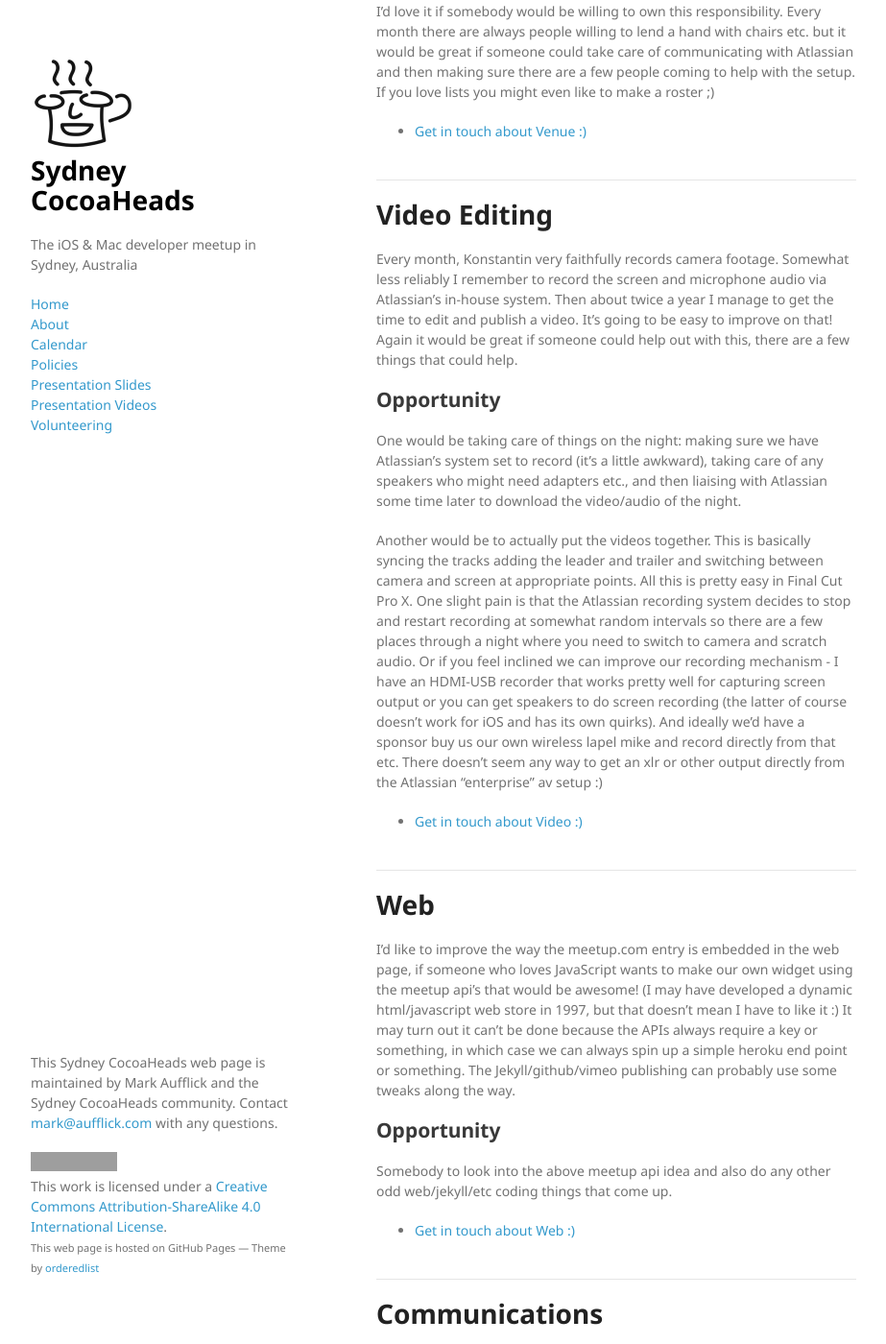
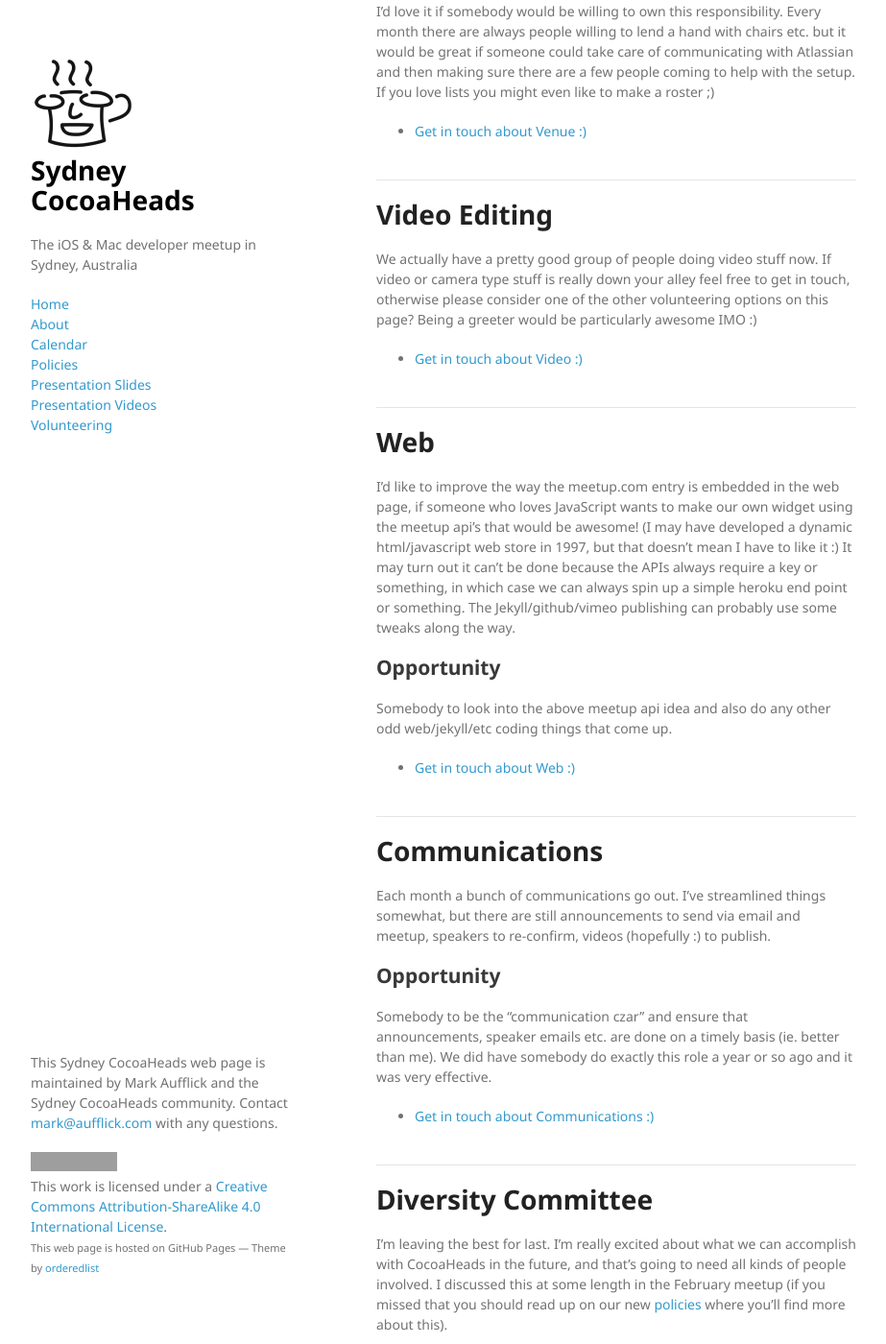
Before and after one commit to SydneyCocoaHeads/SydneyCocoaheads.github.io, a Jekyll site: the page built from volunteering.md, in a window 1280 px wide and 1400 px high, scrolled down 1011 px. Shown: the whole window at 96% size, without its empty margins (178-1101 px from the left). Built offline with Jekyll 4.4.1, drawn with Linux system fonts in a browser that asks for light colours; grey boxes are pictures that could not be loaded.

Commit message:
Doing pretty good for video now

```diff
--- a/_includes/volunteering/video.md
+++ b/_includes/volunteering/video.md
@@ -1,13 +1,6 @@
 Video Editing
 =============
 
-Every month, Konstantin very faithfully records camera footage. Somewhat less reliably I remember to record the screen and microphone audio via Atlassian's in-house system. Then about twice a year I manage to get the time to edit and publish a video. It's going to be easy to improve on that! Again it would be great if someone could help out with this, there are a few things that could help.
-
-Opportunity
------------
-
-One would be taking care of things on the night: making sure we have Atlassian's system set to record (it's a little awkward), taking care of any speakers who might need adapters etc., and then liaising with Atlassian some time later to download the video/audio of the night.
-
-Another would be to actually put the videos together. This is basically syncing the tracks adding the leader and trailer and switching between camera and screen at appropriate points. All this is pretty easy in Final Cut Pro X. One slight pain is that the Atlassian recording system decides to stop and restart recording at somewhat random intervals so there are a few places through a night where you need to switch to camera and scratch audio. Or if you feel inclined we can improve our recording mechanism - I have an HDMI-USB recorder that works pretty well for capturing screen output or you can get speakers to do screen recording (the latter of course doesn't work for iOS and has its own quirks). And ideally we'd have a sponsor buy us our own wireless lapel mike and record directly from that etc. There doesn't seem any way to get an xlr or other output directly from the Atlassian "enterprise" av setup :)
+We actually have a pretty good group of people doing video stuff now. If video or camera type stuff is really down your alley feel free to get in touch, otherwise please consider one of the other volunteering options on this page? Being a greeter would be particularly awesome IMO :)
 
 * [Get in touch about Video :)](mailto:mark@htb.io?subject=CocoaHeads%20Volunteering:%20Video)
```
